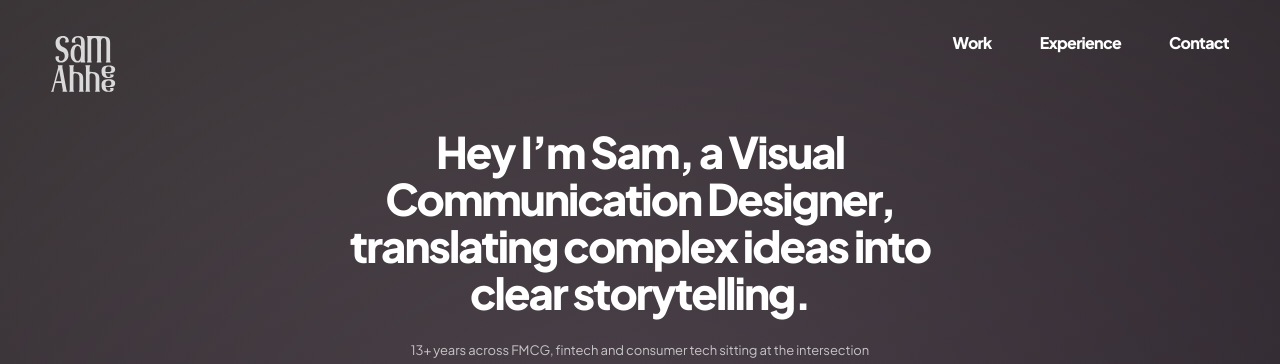
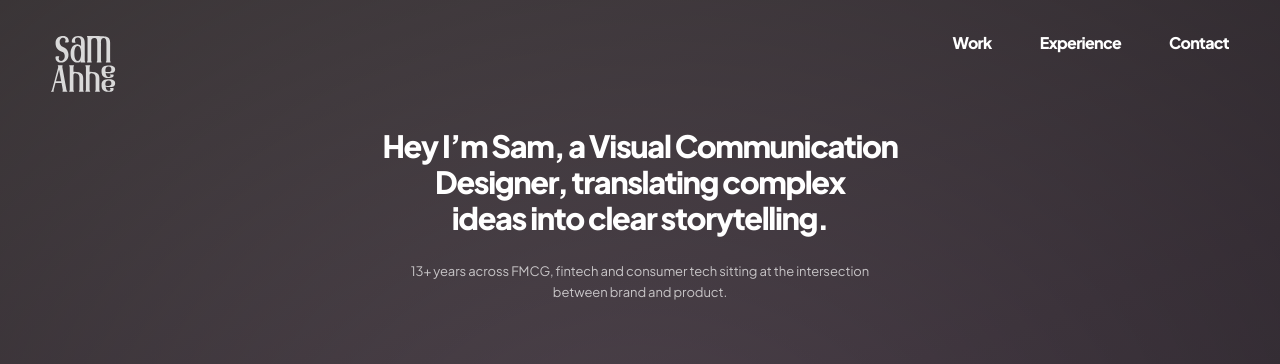
Before and after one commit to samanthaahhee/sams-portfolio, a Next.js app: page / in a window 1280 px wide. Shown: the top 364 px of the page. Built offline with nearby package versions, Linux system fonts and the light colour scheme; a web font is replaced by a local one.

Commit message:
Shrink hero headline + force exact 3-line break to match reference

```diff
--- a/src/components/hero-card-deck.tsx
+++ b/src/components/hero-card-deck.tsx
@@ -218,14 +218,17 @@ export function HeroCardDeck({
       {/* ── Upper centred type block — headline + descriptor ───── */}
       <div className="absolute left-0 right-0 z-30 px-[var(--spacing-page)] text-center text-white" style={{ top: "16%" }}>
         <h1
-          className="font-display font-bold tracking-[-0.02em] mx-auto max-w-[22ch]"
+          className="font-display font-bold tracking-[-0.02em] mx-auto"
           style={{
-            fontSize: "clamp(1.75rem, 3.4vw, 3rem)",
-            lineHeight: 1.08,
+            fontSize: "clamp(1.35rem, 2.4vw, 2.25rem)",
+            lineHeight: 1.18,
           }}
         >
-          Hey I&rsquo;m Sam, a Visual Communication Designer,
-          translating complex ideas into clear storytelling.
+          Hey I&rsquo;m Sam, a Visual Communication
+          <br />
+          Designer, translating complex
+          <br />
+          ideas into clear storytelling.
         </h1>
         <p className="mt-4 md:mt-6 text-white/70 text-[12px] md:text-[13px] leading-relaxed max-w-[52ch] mx-auto">
           13+ years across FMCG, fintech and consumer tech sitting at
```
